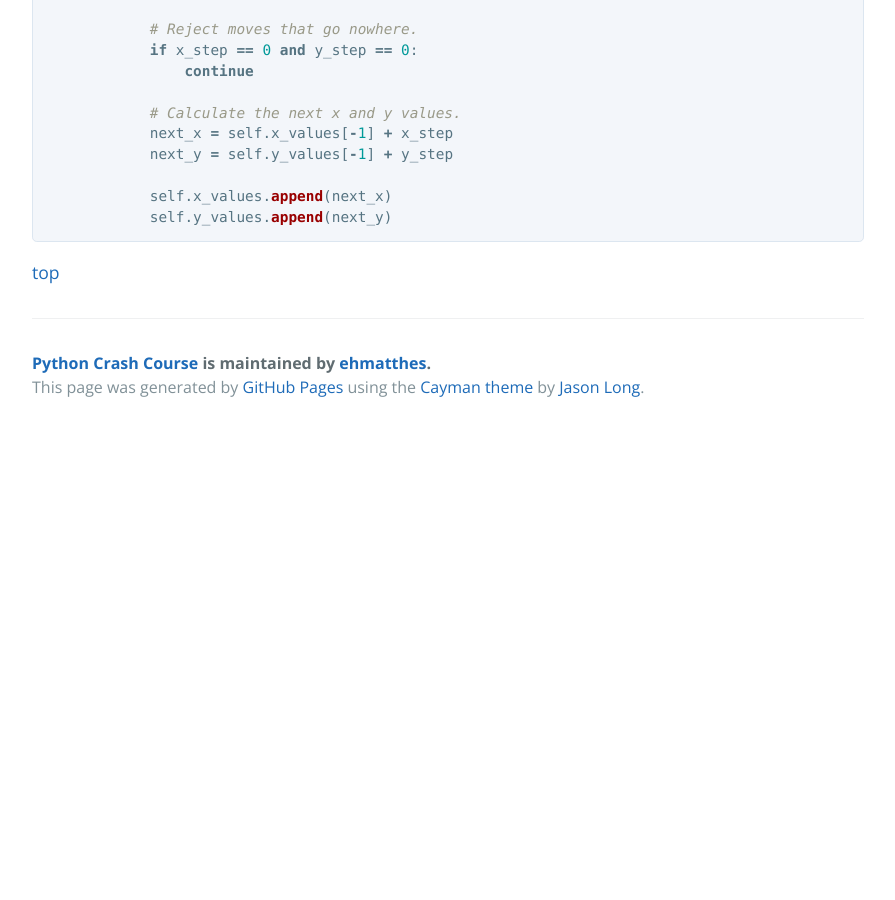
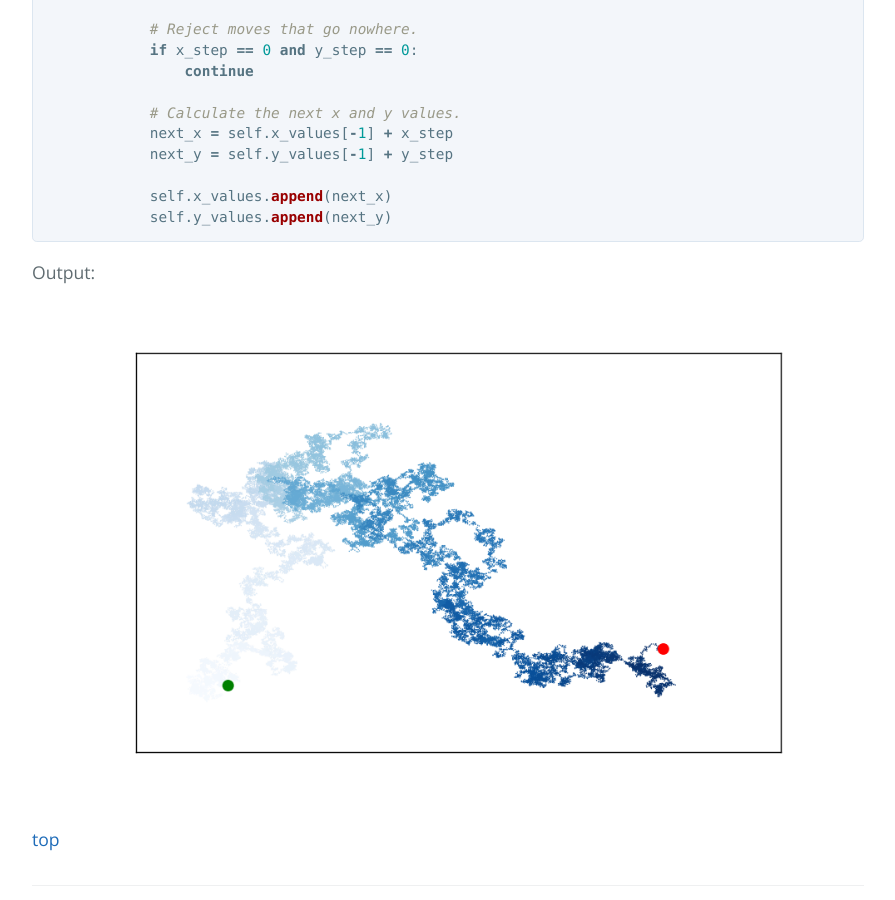
Before and after one commit to ehmatthes/pcc, a Jekyll site: the page built from solutions/chapter_15.md, in a window 1280 px wide and 900 px high, scrolled down 7329 px. Shown: the whole window, without its empty margins (192-1087 px from the left). Built offline with Jekyll 4.4.1, drawn with Linux system fonts in a browser that asks for light colours; before the commit the page ends 7760 px from its top, so only the background shows below that.

Commit message:
Added image to 15-5.

````diff
--- a/solutions/chapter_15.md
+++ b/solutions/chapter_15.md
@@ -242,4 +242,8 @@ class RandomWalk():
             self.y_values.append(next_y)
 ```
 
+Output:
+
+![Random walk with 50000 points](../images/rw_50000.png)
+
 [top](#)
````
Also changed, not shown: images/rw_50000.png (added).
